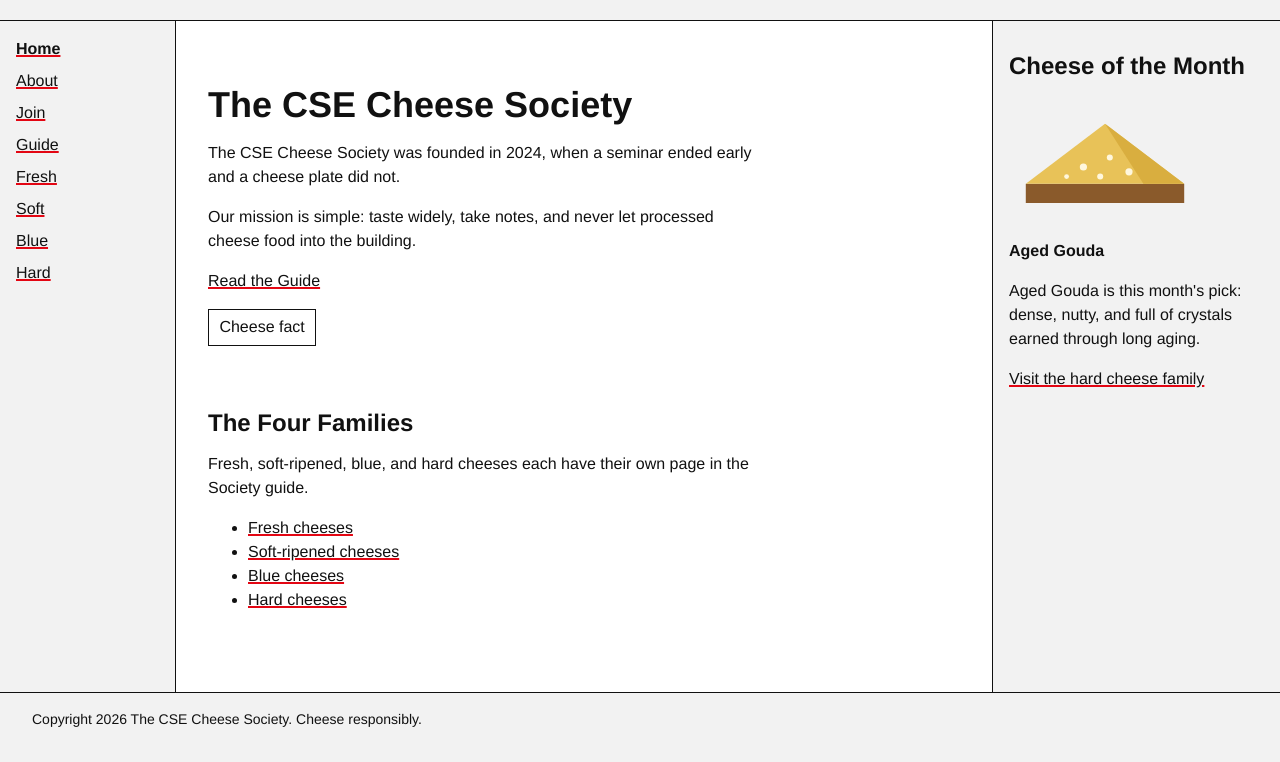
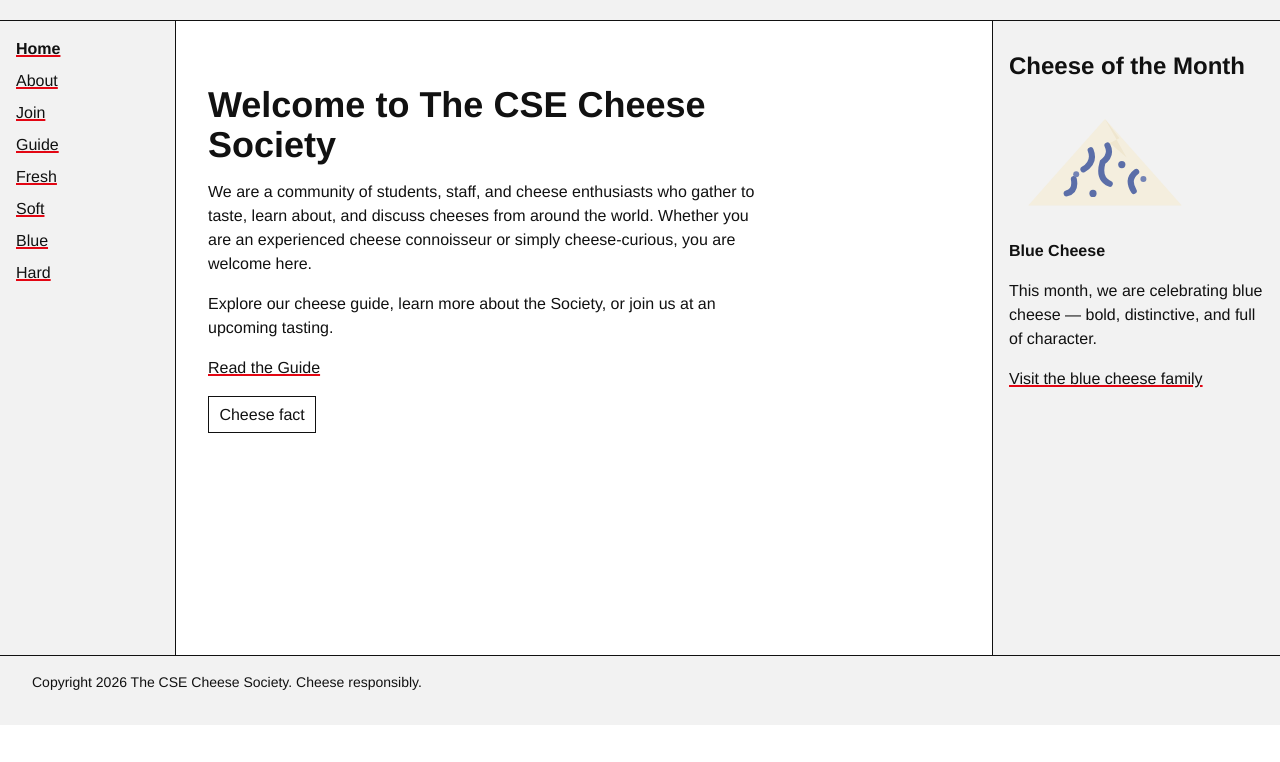
Before and after one commit to NixonLesmana/cse134b-hw4, a plain HTML site: page index.html in a window 1280 px wide. Shown: the part 75-837 px from the top of the page. After the commit the page ends 800 px from the top, so only its background shows below. Drawn offline with Linux system fonts and the light colour scheme.

Commit message:
Update homepage content

```diff
--- a/index.html
+++ b/index.html
@@ -35,16 +35,16 @@
 
     <main>
         <section aria-labelledby="home-title">
-            <h1 id="home-title">The CSE Cheese Society</h1>
+            <h1 id="home-title">Welcome to The CSE Cheese Society</h1>
 
             <p>
-                The CSE Cheese Society was founded in 2024, when a seminar ended
-                early and a cheese plate did not.
+                We are a community of students, staff, and cheese enthusiasts who gather to taste, learn about, and
+                discuss cheeses from around the world. Whether you are an experienced cheese connoisseur or simply
+                cheese-curious, you are welcome here.
             </p>
 
             <p>
-                Our mission is simple: taste widely, take notes, and never let
-                processed cheese food into the building.
+                Explore our cheese guide, learn more about the Society, or join us at an upcoming tasting.
             </p>
 
             <p>
@@ -60,46 +60,29 @@
             <div id="cheese-fact" popover aria-labelledby="cheese-fact-title">
                 <h2 id="cheese-fact-title">Cheese Fact</h2>
                 <p>
-                    The word "cheese" comes from the Latin <em>caseus</em>, which
-                    also gives us the word "casein," the main milk protein.
+                    Cheese is one of the world’s oldest prepared foods, with evidence of cheesemaking dating back
+                    thousands of years.
                 </p>
             </div>
         </section>
 
-        <section aria-labelledby="families-title">
-            <h2 id="families-title">The Four Families</h2>
-
-            <p>
-                Fresh, soft-ripened, blue, and hard cheeses each have their own page
-                in the Society guide.
-            </p>
-
-            <ul>
-                <li><a href="guide/fresh.html">Fresh cheeses</a></li>
-                <li><a href="guide/soft.html">Soft-ripened cheeses</a></li>
-                <li><a href="guide/blue.html">Blue cheeses</a></li>
-                <li><a href="guide/hard.html">Hard cheeses</a></li>
-            </ul>
-        </section>
     </main>
 
     <aside aria-labelledby="cheese-month-title">
         <h2 id="cheese-month-title">Cheese of the Month</h2>
 
-        <img src="images/cheese-hard.svg" alt="Aged Gouda, an aged hard cheese wedge with crystals" width="160"
-            height="120">
+        <img src="images/cheese-blue.svg" alt="Blue cheese wedge with blue veins" width="160" height="120">
 
         <p>
-            <strong>Aged Gouda</strong>
+            <strong>Blue Cheese</strong>
         </p>
 
         <p>
-            Aged Gouda is this month's pick: dense, nutty, and full of crystals
-            earned through long aging.
+            This month, we are celebrating blue cheese — bold, distinctive, and full of character.
         </p>
 
         <p>
-            <a href="guide/hard.html">Visit the hard cheese family</a>
+            <a href="guide/blue.html">Visit the blue cheese family</a>
         </p>
     </aside>
 
--- a/styles/home.css
+++ b/styles/home.css
@@ -50,16 +50,8 @@
         max-width: var(--measure);
     }
 
-    main>section+section {
-        margin-block-start: var(--space-4);
-    }
-
     main p:has(button) {
         margin-block-start: var(--space-1);
-    }
-
-    body>aside figure {
-        margin-block: var(--space-2);
     }
 
     body>aside img {
```
